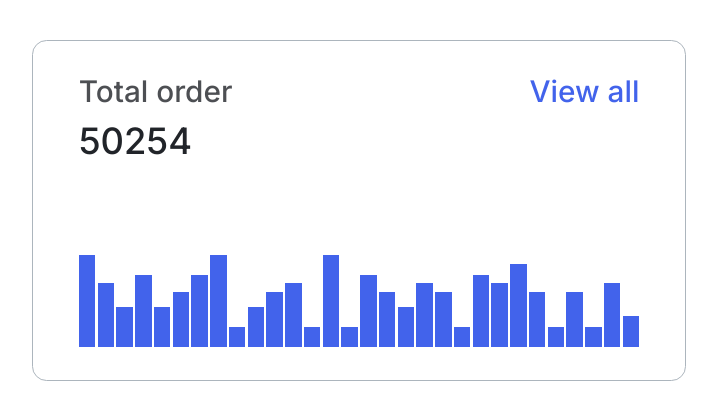
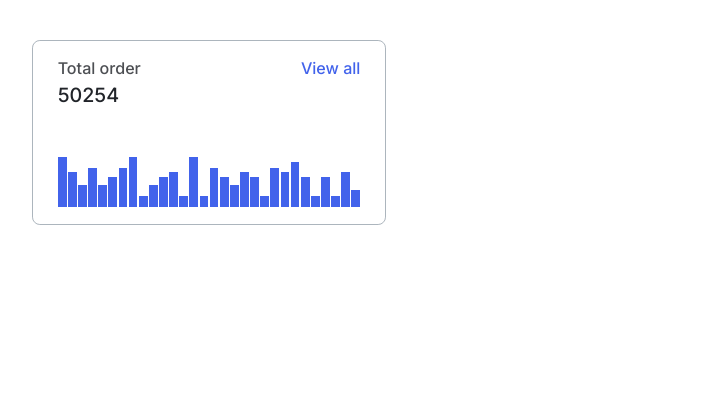
Before and after one commit to js-tasks-ru/htmlcss-20220120_yurgn13, a website: page 04-lection2/01-histogram/index.html in a window 1280 px wide. Shown: the whole page, without its empty margins (8-725 px from the left). Drawn offline with Linux system fonts and the light colour scheme.

Commit message:
solution dz04-01-histogram fix width

```diff
--- a/04-lection2/01-histogram/histogram.css
+++ b/04-lection2/01-histogram/histogram.css
@@ -1,5 +1,5 @@
 :root {
-    --histogram-width: 654px;
+    --histogram-width: 354px;
 }
 .histogram{
 width: var(--histogram-width);
```
